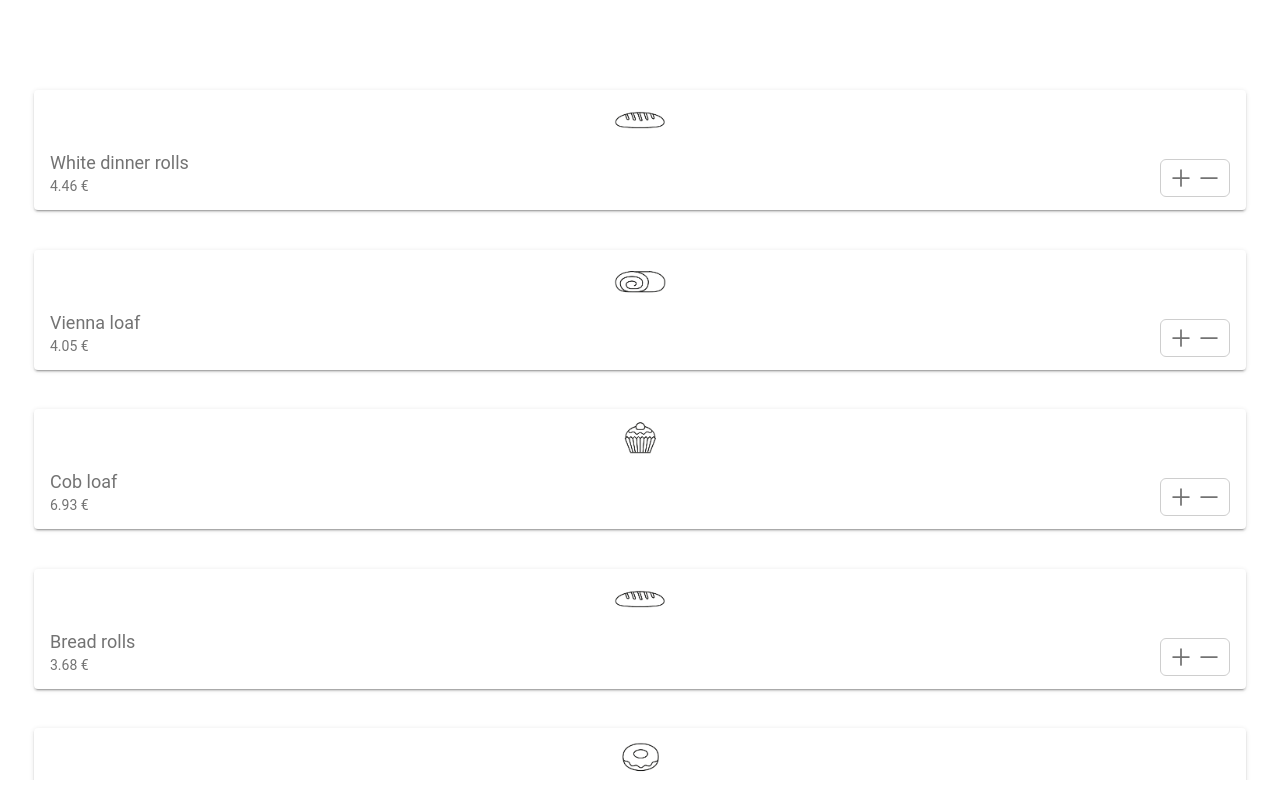
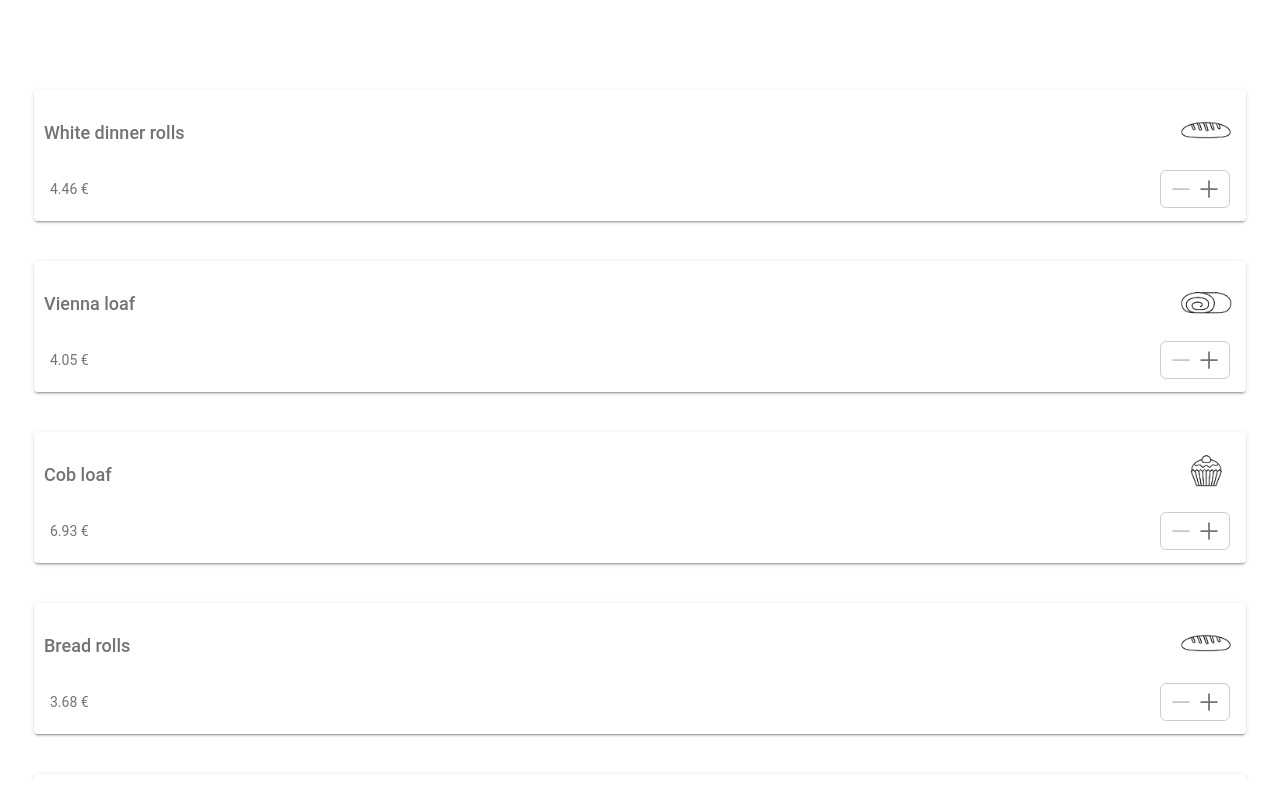
Before and after one commit to zilahir/R0334-3007-Labwork6, a React (Create React App) app: page /products in a window 1280 px wide. Built offline with nearby package versions, Linux system fonts and the light colour scheme.

Commit message:
created adding removing items from cart

```diff
--- a/src/components/ProductSelector/Productselector.module.scss
+++ b/src/components/ProductSelector/Productselector.module.scss
@@ -17,14 +17,22 @@
 
     .productName {
         font-size: 18px;
+        flex: 1;
     }
 }
 
 .productCardContainer {
     display: flex;
     justify-content: space-between;
-    align-items: flex-end;
+    align-items: center;
 
     .left{}
     .right {}
 }
+
+.cardheader {
+    display: flex;
+    padding: 10px;
+    align-items: center;
+    justify-content: space-between;
+}
--- a/src/components/ProductSelector/components/AddToCart/AddToCart.module.scss
+++ b/src/components/ProductSelector/components/AddToCart/AddToCart.module.scss
@@ -11,5 +11,9 @@
         justify-content: center;
         align-items: center;
         font-size: 28px;
+
+        &.disabled {
+            opacity: 0.4;
+        }
     }
 }
--- a/src/components/ProductSelector/components/AddToCart/index.tsx
+++ b/src/components/ProductSelector/components/AddToCart/index.tsx
@@ -1,10 +1,11 @@
 import { IonIcon } from "@ionic/react";
 import { ReactElement } from "react";
 import { addOutline, removeOutline } from 'ionicons/icons'
+import classnames from "classnames"
 
 import styles from "./AddToCart.module.scss"
-import { useAppDispatch } from "../../../../store/hooks";
-import { addToCart, removeItemFromCart } from "../../../../store/reducers/cart";
+import { useAppDispatch, useAppSelector } from "../../../../store/hooks";
+import { addToCart, CartState, removeItemFromCart } from "../../../../store/reducers/cart";
 
 interface IAddToCart {
     productId: string;
@@ -12,7 +13,11 @@ interface IAddToCart {
 }
 
 const AddToCart = ({ productId, price }: IAddToCart): ReactElement => {
-    const dispatch = useAppDispatch()
+    const dispatch = useAppDispatch();
+
+    const { products } = useAppSelector((store):CartState => store.cart)
+
+    const isThisProductAdded = !products.some(({ id }): boolean => id === productId)
 
     function handleAttToCart(): void {
         dispatch(addToCart({
@@ -22,17 +27,28 @@ const AddToCart = ({ productId, price }: IAddToCart): ReactElement => {
     }
 
     function handleRemoveFromCart(): void {
-        dispatch(removeItemFromCart({
-            id: productId
-        }))
+        if (isThisProductAdded) {
+            void 0
+        } else {
+            dispatch(removeItemFromCart({
+                id: productId
+            }))
+        }
     }
+
+
     return (
         <div className={styles.addToCartRootContainer}>
+            <p
+                onClick={(): void => handleRemoveFromCart()}
+                className={classnames(
+                    !products.some(({ id }): boolean => id === productId) && styles.disabled
+                )}
+            >
+                <IonIcon icon={removeOutline} />
+            </p>
             <p onClick={(): void => handleAttToCart()}>
                 <IonIcon icon={addOutline} />
-            </p>
-            <p onClick={(): void => handleRemoveFromCart()}>
-                <IonIcon icon={removeOutline} />
             </p>
         </div>
     )
--- a/src/components/ProductSelector/index.tsx
+++ b/src/components/ProductSelector/index.tsx
@@ -25,16 +25,14 @@ const ProductSelector = (): ReactElement => {
                             }}>
                                 <IonCol key={product.id} className={styles.singleProduct}>
                                     <IonCard>
-                                        <IonCardHeader className="ion-no-padding">
+                                        <IonCardHeader className={styles.cardheader}>
+                                            <h3 className={styles.productName}>
+                                                {product.name}
+                                            </h3>
                                             <IonImg className={styles.productImage} src={product.image} />
                                         </IonCardHeader>
                                         <IonCardContent className={styles.productCardContainer}>
                                             <div className={styles.left}>
-                                                <div className={ styles.slideCount }>
-                                                    <h3 className={styles.productName}>
-                                                        {product.name}
-                                                    </h3>
-                                                </div>
                                                 <div className={ styles.slideHeader }>
                                                     {product.price} €
                                                 </div>
```
